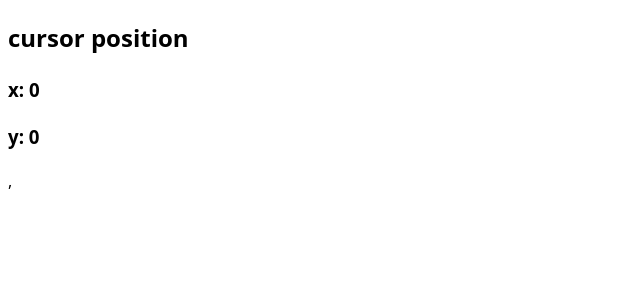
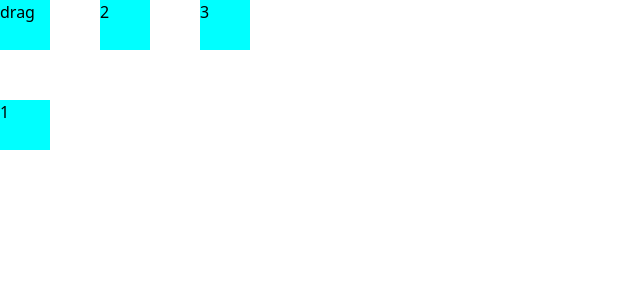
Before and after one commit to MakarKolesnyk/react, a React (Vite) app: page / in a window 1280 px wide. Shown: the top 300 px of the page, without its empty margins (0-640 px from the left). Built offline with nearby package versions, Linux system fonts and the light colour scheme.

Commit message:
Add DragElement

```diff
--- a/src/App.jsx
+++ b/src/App.jsx
@@ -1,10 +1,12 @@
-
-import CursorTracker from './components/CursorTracker/CursorTracker';
+import DragElement from "./components/DragElement/DragElement";
 
 function App() {
   return (
     <>
-    <CursorTracker/>
+      <DragElement text="1" left={25} top={125}/>
+      <DragElement text="2" left={125} top={25}/>
+      <DragElement text="3" left={225} top={25}/>
+      <DragElement/>
     </>
   );
 }
--- /dev/null
+++ b/src/components/DragElement/DragElement.jsx
@@ -0,0 +1,46 @@
+import { useState, useEffect } from "react";
+import styles from "./DragElement.module.scss";
+import { PropTypes } from 'prop-types';
+
+const DragElement = (props) => {
+   const {text='drag' , left=25, top=25} = props
+  const [positions, setPositions] = useState({ left: left, top: top });
+  const [hasDrag, setHasDrag] = useState(false);
+  useEffect(() => {
+    const changePosition = (event) => {
+      if (hasDrag === true) {
+        setPositions({ left: event.clientX, top: event.clientY });
+      }
+    };
+    const leaveHasDrag = () => {
+      setHasDrag(false);
+    };
+    document.addEventListener("mousemove", changePosition);
+    document.addEventListener("mouseup", leaveHasDrag);
+    return () => {
+      document.removeEventListener("mousemove", changePosition);
+      document.removeEventListener("mouseup", leaveHasDrag);
+    };
+  }, [hasDrag]);
+  const changeHasDrag = () => {
+    setHasDrag(true);
+  };
+  return (
+    <div
+      id="drag"
+      onMouseDown={changeHasDrag}
+      className={styles.drag}
+      style={{ left: positions.left, top: positions.top }}
+    >
+      {text}
+    </div>
+  );
+};
+
+DragElement.propTypes = {
+  text: PropTypes.string,
+  left: PropTypes.number,
+  top: PropTypes.number,
+}
+
+export default DragElement;
--- /dev/null
+++ b/src/components/DragElement/DragElement.module.scss
@@ -0,0 +1,11 @@
+.drag {
+  position: absolute;
+  width: 50px;
+  height: 50px;
+  background-color: aqua;
+  cursor: pointer;
+  transform: translate(-50%, -50%);
+  user-select: none;
+//   left: 0;
+//   top: 0;
+}
```
